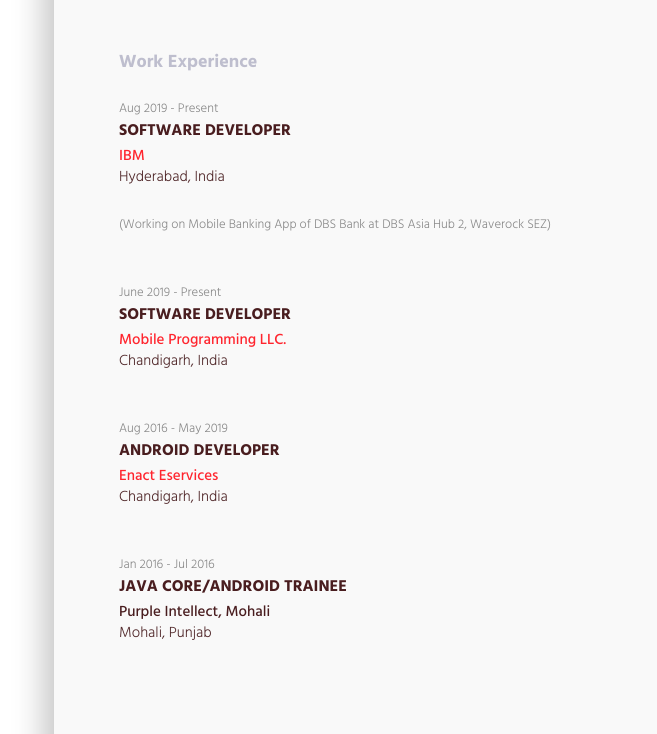
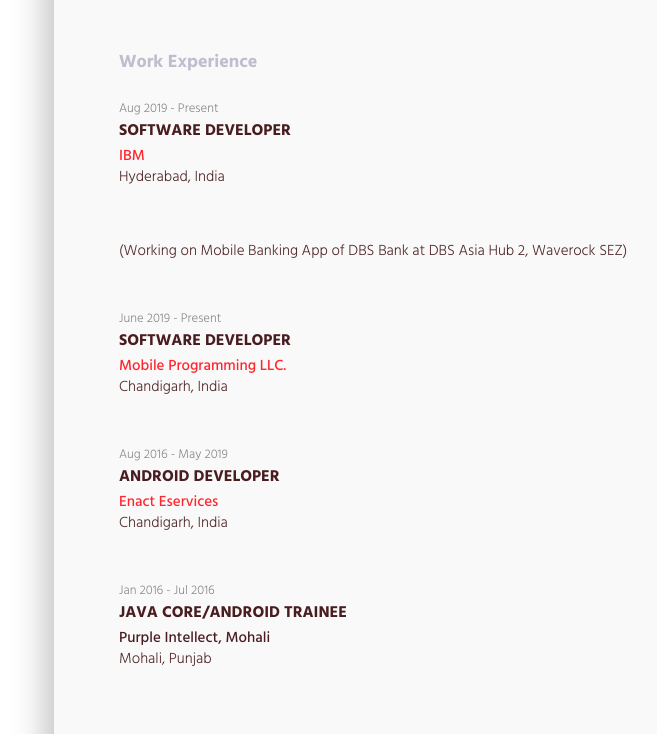
Before and after one commit to karanatwal/karanatwal.github.io, a plain HTML site: page index.html in a window 1280 px wide. Shown: the part 1577-2311 px from the top of the page, without its empty margins (586-1243 px from the left). Drawn offline with Linux system fonts and the light colour scheme.

Commit message:
Update index.html

```diff
--- a/index.html
+++ b/index.html
@@ -240,8 +240,8 @@
                     <h3>Software Developer</h3>
                     <h4><a href="https://www.ibm.com/in-en/" target="_blank">IBM</a></h4>
 
-                    <p>Hyderabad, India</p>
-                    <small>(Working on Mobile Banking App of DBS Bank at DBS Asia Hub 2, Waverock SEZ)</small>
+                    <p>Hyderabad, India</p><br>
+                    <p>(Working on Mobile Banking App of DBS Bank at DBS Asia Hub 2, Waverock SEZ)</p>
                 </div>
 
                 <div class="content-item">
```
